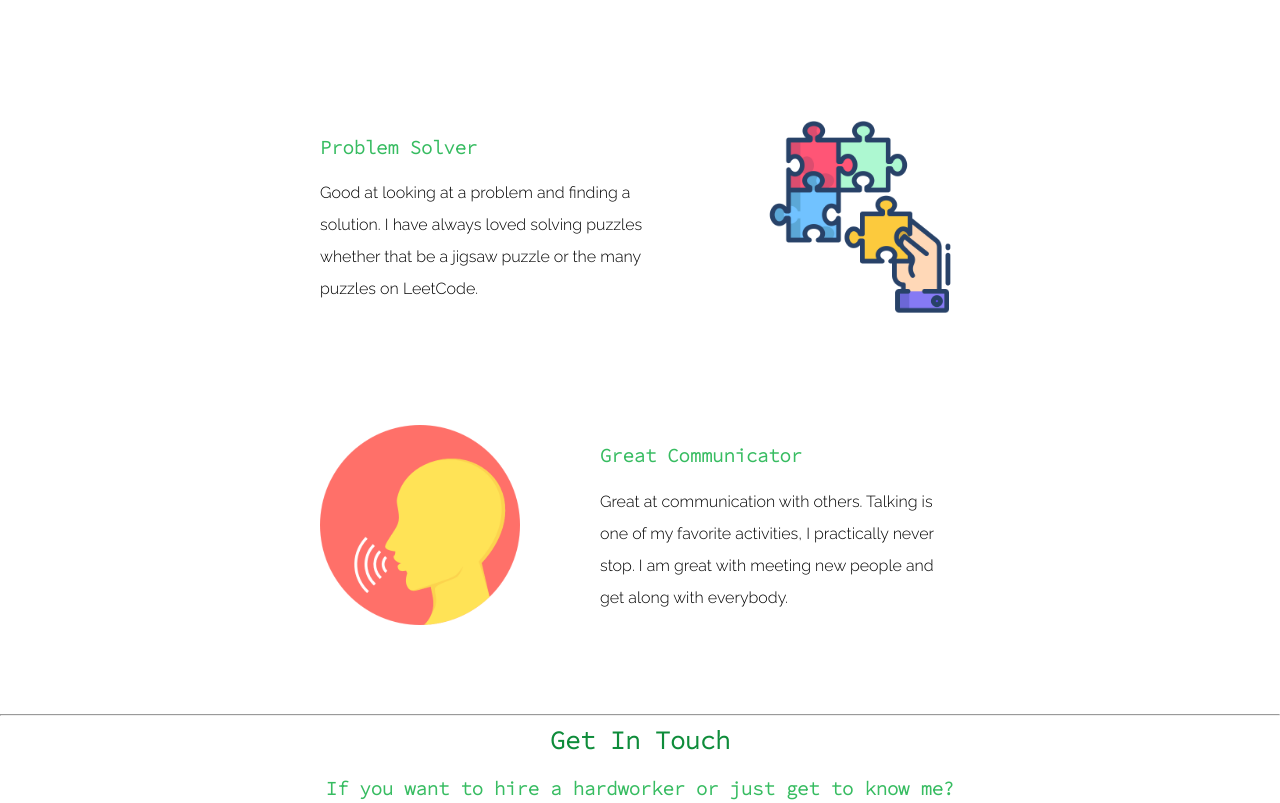
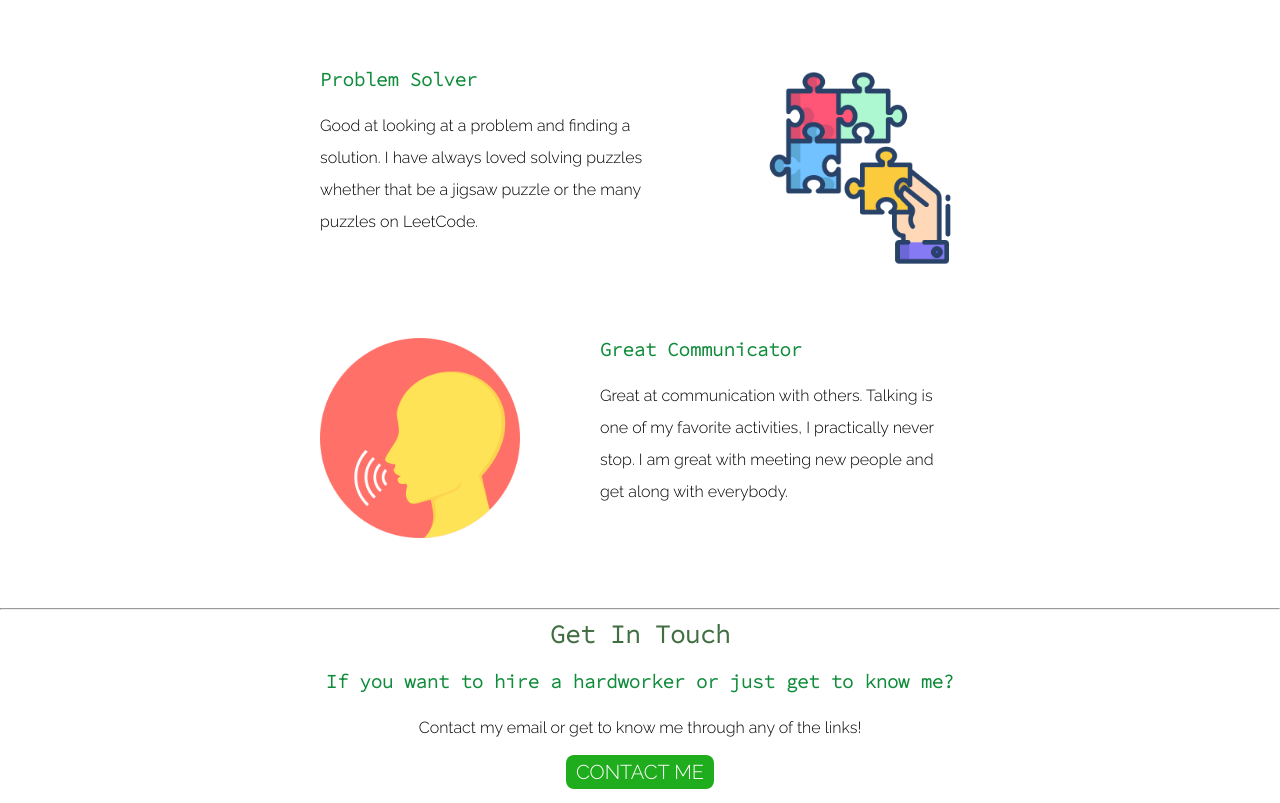
Before and after one commit to scottsak/Personal-Website, a plain HTML site: page index.html in a window 1280 px wide. Shown: the part 1420-2223 px from the top of the page. Drawn offline with Linux system fonts and the light colour scheme.

Commit message:
added button for contact me and changed colors

```diff
--- a/css/styles.css
+++ b/css/styles.css
@@ -15,13 +15,13 @@ h1{
 h2{
   margin-top: 0;
   font-family: 'Source Code Pro', sans-serif;
-  color: #0E8C3A;
+  color: #426F42;
   font-size: 25px;
 }
 h3{
   font-family: 'Source Code Pro', sans-serif;
   font-weight:bold;
-  color: #37BC61;
+  color: #0E8C3A;
 }
 
 p{
@@ -45,10 +45,6 @@ p{
   top: 350px;
 }
 
-.mountain{
-  position: relative;
-  left: 50px;
-}
 .computer{
   border-radius: 50%;
   width: 200px;
@@ -56,6 +52,12 @@ p{
   float: left;
   margin-right: 80px;
 }
+
+.mountain{
+  position: relative;
+  left: 50px;
+}
+
 .puzzle{
   width: 200px;
   height: 200px;
@@ -83,10 +85,16 @@ p{
 
 .skill-row{
   width: 50%;
-  margin: 50px auto 100px auto;
-  padding-top: 20px;
+  margin: 30px auto 100px auto;
+
   text-align: left;
 }
+
+.skills{
+  padding-top: 30px;
+  padding-bottom: 0;
+}
+
 .copyright{
   color: white;
 }
@@ -100,3 +108,20 @@ p{
   background-color: #37BC61;
   height: 100px;
 }
+
+.btn {
+  -webkit-border-radius: 8;
+  -moz-border-radius: 8;
+  border-radius: 8px;
+  font-family: 'Raleway';
+  color: #ffffff;
+  font-size: 20px;
+  background: #20ad1d;
+  padding: 5px 10px 5px 10px;
+  text-decoration: none;
+}
+
+.btn:hover {
+  background: #4AC948;
+  text-decoration: none;
+}
```
